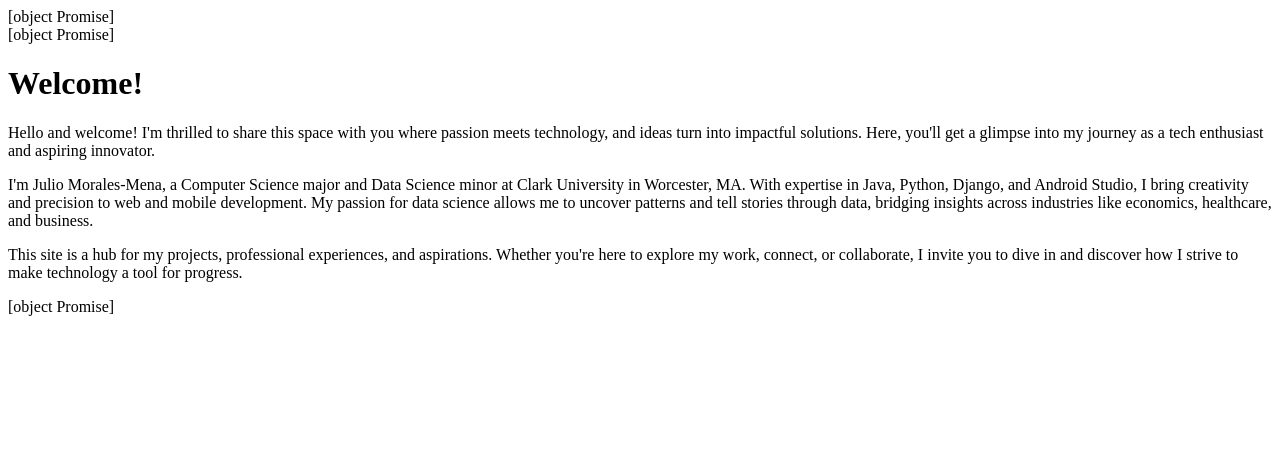
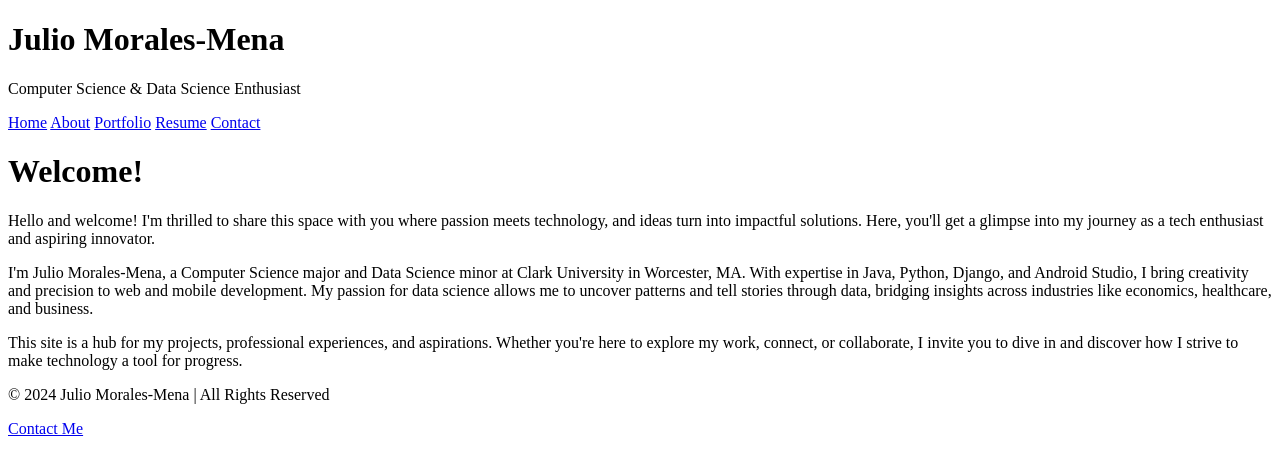
Before and after one commit to julio12318/julio12318.github.io, a plain HTML site: page home.html in a window 1280 px wide. Drawn offline with Linux system fonts and the light colour scheme.

Commit message:
Update home.html

```diff
--- a/home.html
+++ b/home.html
@@ -32,9 +32,23 @@
 <div id="footer"></div>
 
 <script>
-    document.getElementById('header').innerHTML = fetch('header.html').then(res => res.text());
-    document.getElementById('nav').innerHTML = fetch('nav.html').then(res => res.text());
-    document.getElementById('footer').innerHTML = fetch('footer.html').then(res => res.text());
+    fetch('header.html')
+        .then(response => response.text())
+        .then(data => {
+            document.getElementById('header').innerHTML = data;
+        });
+
+    fetch('nav.html')
+        .then(response => response.text())
+        .then(data => {
+            document.getElementById('nav').innerHTML = data;
+        });
+
+    fetch('footer.html')
+        .then(response => response.text())
+        .then(data => {
+            document.getElementById('footer').innerHTML = data;
+        });
 </script>
 
 </body>
```
Lines whose indentation alone changed are shown as unchanged.
